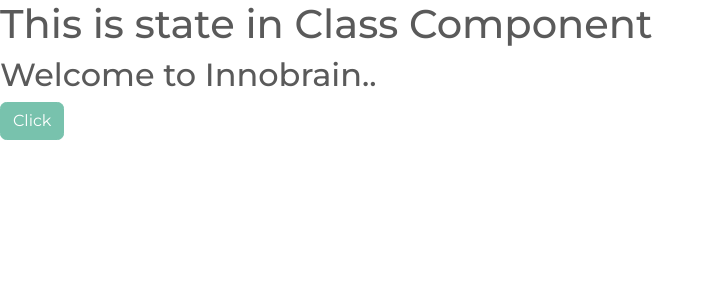
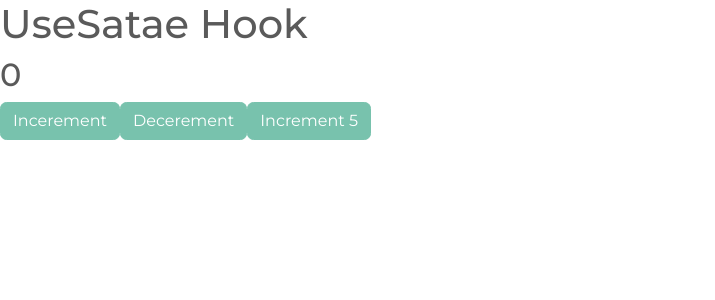
Before and after one commit to kesha2302/React-Folder, a React (Create React App) app: page / in a window 1280 px wide. Shown: the top 300 px of the page, without its empty margins (0-715 px from the left). Built offline with nearby package versions, Linux system fonts and the light colour scheme.

Commit message:
useState hook

```diff
--- a/src/App.js
+++ b/src/App.js
@@ -21,6 +21,7 @@ import ClassProp from './Components/ClassProp';
 import Portal1 from './Components/Portal1';
 import Styling from './Components/Styling';
 import ClassState from './Components/ClassState';
+import Hook1 from './Components/Hook1';
 
 function App() {
   return (
@@ -45,7 +46,8 @@ function App() {
 
       {/* <Portal1/> */}
       {/* <Styling paragraph={false}/> */}
-      <ClassState/>
+      {/* <ClassState/> */}
+      <Hook1/>
 
     </div>
   );
--- /dev/null
+++ b/src/Components/Hook1.js
@@ -0,0 +1,30 @@
+import React, { useState} from 'react'
+
+function Hook1() {
+    const initailcount = 0
+    const [data,setdata] = useState(initailcount);
+
+    function handClick(){
+        setdata(data+1)
+    }
+
+    const incefive =()=>{
+        for(let i=0;i<5;i++){
+            setdata(prevcount => prevcount +1)
+        }
+    }
+
+  return (
+    <div>
+      <h1>UseSatae Hook</h1>
+      <h2>{data}</h2>
+      {/* <button  class="btn btn-primary" onClick={handClick}>Click</button> */}
+     <button  class="btn btn-primary" onClick={()=>setdata(data+1)}>Incerement</button>
+     <button  class="btn btn-primary" onClick={()=>setdata(data-1)}>Decerement</button>
+
+      <button  class="btn btn-primary" onClick={incefive}>Increment 5</button>
+    </div>
+  )
+}
+
+export default Hook1
```
